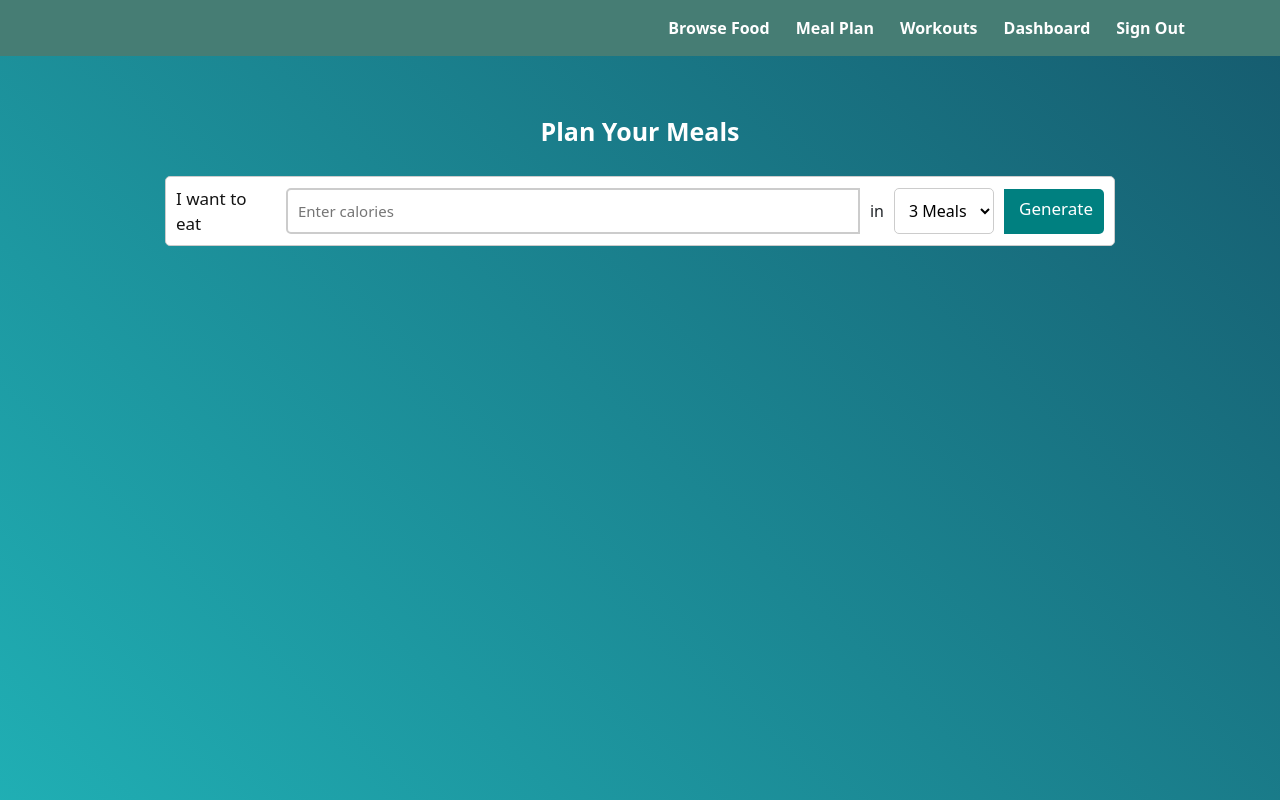
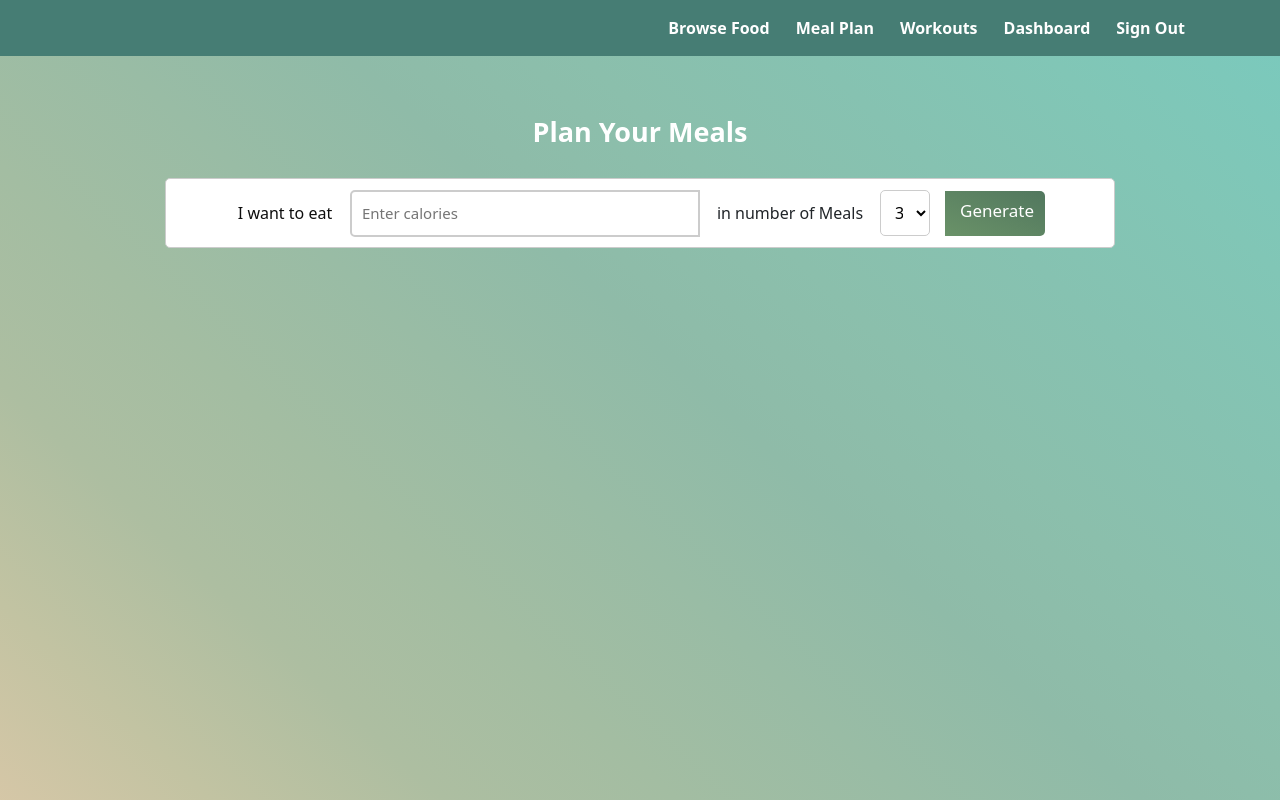
Before and after one commit to satvika-psu/CalorieMate, a React (Create React App) app in the folder client/: page /mealplan in a window 1280 px wide. Shown: the top 800 px of the page. Built offline with nearby package versions, Linux system fonts and the light colour scheme.

Commit message:
Updated styling and corrected contrast errors for browsefood and MealPlan page

```diff
--- a/client/src/pages/BrowseFood.js
+++ b/client/src/pages/BrowseFood.js
@@ -152,9 +152,13 @@ const BrowseFood = () => {
       </h2>
       <div className="search-box">
         <div className="input-food">
+          <label htmlFor="food-input" className="food-label">
+            Search for calories in your food
+          </label>
           <input
             type="text"
-            placeholder="Search for calories in your food..."
+            id="food-input"
+            placeholder="Enter food.."
             value={food}
             onChange={(e) => setFood(e.target.value)}
           />
--- a/client/src/pages/MealPlan.js
+++ b/client/src/pages/MealPlan.js
@@ -8,7 +8,7 @@ const MealPlan = () => {
   const [mealPlan, setMealPlan] = useState({});
   const [selectedMeals, setSelectedMeals] = useState({});
   const [showSelectedRecipes, setShowSelectedRecipes] = useState(false);
-  const [expandedMeals, setExpandedMeals] = useState({}); // Track expanded state for each meal
+  const [expandedMeals, setExpandedMeals] = useState({});
   const { userEmail } = useContext(UserContext);
 
   const mealTypes = ["Breakfast", "Lunch", "Main Dish", "Snack", "Dessert"];
@@ -125,23 +125,39 @@ const MealPlan = () => {
         <div className="meal-plan-left">
           <div className="input-container">
             <div className="search-box">
-              <span className="label">I want to eat</span>
+              <label htmlFor="calories-input" className="input-label">
+                I want to eat
+              </label>
               <input
                 type="number"
+                id="calories-input"
                 placeholder="Enter calories"
                 className="input-field"
                 value={calories}
                 onChange={(e) => setCalories(Number(e.target.value))}
+                style={{ width: "350px", margin: "5px" }}
               />
-              <span>in</span>
+              <label
+                htmlFor="meals-dropdown"
+                className="meal-input-label"
+                style={{
+                  fontSize: "16px",
+                  marginRight: "0px",
+                  width: "150px",
+                }}
+              >
+                in number of Meals
+              </label>
               <select
+                id="meals-dropdown"
                 className="dropdown"
                 value={mealsCount}
                 onChange={(e) => setMealsCount(Number(e.target.value))}
+                style={{ width: "50px", margin: "5px" }}
               >
                 {[2, 3, 4, 5].map((num) => (
                   <option key={num} value={num}>
-                    {num} Meals
+                    {num}
                   </option>
                 ))}
               </select>
@@ -157,19 +173,31 @@ const MealPlan = () => {
               mealPlan[mealType] && (
                 <div key={mealType} className="meal-container">
                   <h3 className="meal-title">{mealType}</h3>
+                  <fieldset>
+                    <legend style={{ fontSize: "1rem", color: "black" }}>
+                      {mealType} Options
+                    </legend>{" "}
+                    {/* Add a descriptive legend */}
                     {mealPlan[mealType].map((meal, index) => (
                       <div key={index} className="meal-option">
+                        <label>
                           <input
                             type="checkbox"
                             name={mealType}
                             value={meal.title}
                             checked={selectedMeals[mealType] === meal.title}
-                        onChange={() => handleSelectMeal(mealType, meal.title)}
+                            onChange={() =>
+                              handleSelectMeal(mealType, meal.title)
+                            }
                           />
                           <span className="meal-name">{meal.title}</span>
-                      <span className="meal-info">({meal.calories} cal)</span>
+                          <span className="meal-info">
+                            ({meal.calories} cal)
+                          </span>
+                        </label>
                       </div>
                     ))}
+                  </fieldset>
                 </div>
               )
           )}
--- a/client/src/styles.css
+++ b/client/src/styles.css
@@ -50,17 +50,27 @@ body {
   background-color: #f5f5f5;
   min-height: 150vh;
   max-width: 100%;
-  background: linear-gradient(
-    45deg,
-    rgba(34, 193, 195, 1) 0%,
-    rgba(22, 93, 112, 1) 100%
+  background-image: linear-gradient(
+    to right top,
+    #fdcfbf,
+    #ebcbb0,
+    #d7c7a7,
+    #c2c3a2,
+    #adbea1,
+    #a3bda2,
+    #99bca5,
+    #8fbba8,
+    #8bbfac,
+    #86c2b1,
+    #81c6b6,
+    #7bc9bc
   );
 }
 
 .meal-plan-title {
   display: flex;
   justify-content: center;
-  font-size: 25px;
+  font-size: 27px;
   color: white;
   margin-top: 40px;
   margin-bottom: 30px;
@@ -187,7 +197,11 @@ body {
 
 .get-details-btn,
 .save-button {
-  background: rgb(10, 149, 149);
+  background-image: linear-gradient(
+    to right top,
+    rgb(106, 146, 104),
+    rgb(81, 119, 94)
+  );
   color: white;
   border: none;
   padding: 12px 24px;
@@ -201,7 +215,11 @@ body {
 }
 
 .add-recipe-btn {
-  background: rgb(3, 101, 101);
+  background-image: linear-gradient(
+    to right top,
+    rgb(106, 146, 104),
+    rgb(81, 119, 94)
+  );
   color: white;
   border: none;
   padding: 12px 24px;
@@ -219,7 +237,11 @@ body {
 }
 
 .save-button {
-  background: rgb(9, 130, 130);
+  background-image: linear-gradient(
+    to right top,
+    rgb(106, 146, 104),
+    rgb(81, 119, 94)
+  );
   width: 120px;
   height: 50px;
   font-weight: bold;
@@ -249,7 +271,11 @@ body {
   width: 100px;
   border: 1px solid #ccc;
   border-radius: 5px;
-  background-color: rgb(0, 128, 128);
+  background-image: linear-gradient(
+    to right top,
+    rgb(106, 146, 104),
+    rgb(81, 119, 94)
+  );
   cursor: pointer;
 }
 
@@ -276,6 +302,12 @@ body {
   width: 100%;
 }
 
+.input-label {
+  font-size: 16px;
+  color: #0e0e0e;
+  width: 100px;
+}
+
 .input-field {
   padding: 10px;
   border: 1px solid #ccc;
@@ -286,6 +318,13 @@ body {
   outline: none;
   width: 80px;
 }
+
+.static-text {
+  font-size: 16px;
+  color: #333;
+  margin: 0 10px;
+}
+
 .dropdown {
   padding: 10px;
   border: 1px solid #ccc;
@@ -294,6 +333,7 @@ body {
   background-color: white;
   cursor: pointer;
   outline: none;
+  width: 80px;
 }
 
 .search-box .label {
@@ -355,6 +395,7 @@ body {
   font-weight: 600;
   color: #374151;
   font-size: 0.9rem;
+  margin: 10px;
 }
 
 .meal-info {
@@ -380,24 +421,6 @@ body {
   transition: background-color 0.3s ease;
 }
 
-.edit-btn {
-  background-color: #ffc107; /* Yellow for Edit */
-  color: #000;
-}
-
-.edit-btn:hover {
-  background-color: #e0a800; /* Darker yellow on hover */
-}
-
-.delete-btn {
-  background-color: #dc3545; /* Red for Delete */
-  color: #fff;
-}
-
-.delete-btn:hover {
-  background-color: #c82333; /* Darker red on hover */
-}
-
 /*Styles for Browse Food */
 .browse-food-container {
   display: flex;
@@ -406,10 +429,20 @@ body {
   justify-content: flex-start;
   min-height: 100vh;
   font-family: Arial, sans-serif;
-  background: linear-gradient(
-    45deg,
-    rgba(34, 193, 195, 1) 0%,
-    rgba(22, 93, 112, 1) 100%
+  background-image: linear-gradient(
+    to right top,
+    #fdcfbf,
+    #ebcbb0,
+    #d7c7a7,
+    #c2c3a2,
+    #adbea1,
+    #a3bda2,
+    #99bca5,
+    #8fbba8,
+    #8bbfac,
+    #86c2b1,
+    #81c6b6,
+    #7bc9bc
   );
   padding: 20px;
 }
@@ -428,16 +461,25 @@ body {
   border: 2px solid #ccc;
   border-radius: 5px 0 0 5px;
   outline: none;
-  width: 750px;
+  width: 510px;
   max-width: 1000px;
-  margin: 0px;
+  margin: 10px;
+}
+
+.food-label {
+  font-size: 16px;
+  color: black;
 }
 
 .search-box button {
   padding: 10px 15px;
   font-size: 15px;
   border: none;
-  background-color: rgb(0, 128, 128);
+  background-image: linear-gradient(
+    to right top,
+    rgb(106, 146, 104),
+    rgb(81, 119, 94)
+  );
   color: white;
   border-radius: 0 5px 5px 0;
   cursor: pointer;
@@ -631,11 +673,11 @@ body {
 .calories-info h3 {
   font-size: 19px;
   font-weight: bold;
-  color: rgb(245, 245, 11);
+  color: rgb(136, 3, 3);
 }
 
 .browse-food-title {
-  font-size: 25px;
+  font-size: 27px;
   font-weight: bold;
   color: white;
   margin-top: 40px;
```
Lines whose indentation alone changed are shown as unchanged.
